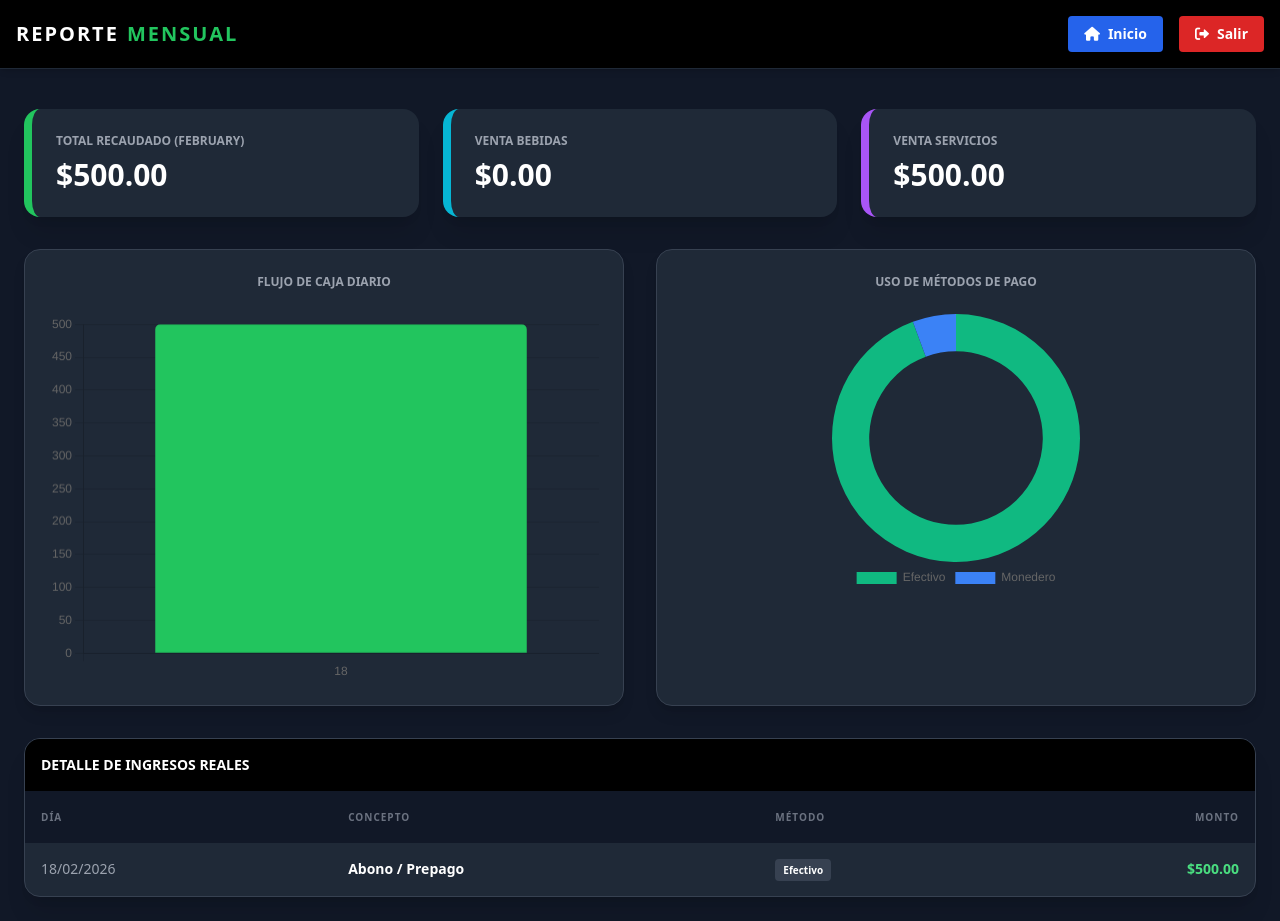
After one commit to OzvLx1/Legion868, a PHP site: page /reportemensual.php in a window 1280 px wide. The commit adds this page. Run offline with PHP 8.4, Linux system fonts and the light colour scheme; a user stored in the database is signed in; data comes from the database, SQL or seed files in the repository; a stand-in replaces the project's code that opens the database connection; some libraries are stand-ins or nearby versions.

Commit message:
Fix: Error SQL en gráficas y restauración de botón Salir en Reportes

```diff
--- a/pagos.php
+++ b/pagos.php
@@ -139,17 +139,15 @@ $filtro_sql_usuarios = "";
 $filtro_sql_historial = "";
 
 $opcion_abono = ['nombre'=>'Abono / Prepago', 'precio'=>'manual'];
-$opcion_especial = ['nombre'=>'Plan Especial', 'precio'=>'manual']; // NUEVA OPCIÓN
+$opcion_especial = ['nombre'=>'Plan Especial', 'precio'=>'manual'];
 
 if ($vista == 'adultos') {
     $filtro_sql_usuarios = "WHERE tipo_usuario != 'teen'";
     $filtro_sql_historial = "AND u.tipo_usuario != 'teen' AND p.concepto NOT LIKE '%Agua%' AND p.concepto NOT LIKE '%Electrolífe%'";
-    // Agregamos Plan Especial a los adultos
     $planes_disponibles = [['nombre'=>'Mensual','precio'=>3500], ['nombre'=>'Semanal','precio'=>1250], ['nombre'=>'4 Veces x Semana','precio'=>2800], ['nombre'=>'3 Veces x Semana','precio'=>2500], ['nombre'=>'Clase Suelta','precio'=>250], $opcion_especial, $opcion_abono];
 } elseif ($vista == 'teens') {
     $filtro_sql_usuarios = "WHERE tipo_usuario = 'teen'";
     $filtro_sql_historial = "AND u.tipo_usuario = 'teen' AND p.concepto NOT LIKE '%Agua%' AND p.concepto NOT LIKE '%Electrolífe%'";
-    // Agregamos Plan Especial a los teens
     $planes_disponibles = [['nombre'=>'Paquete 3x Semana','precio'=>1650], ['nombre'=>'Mensualidad Completa','precio'=>2500], ['nombre'=>'Clase Suelta','precio'=>250], $opcion_especial, $opcion_abono];
 } elseif ($vista == 'bebidas') {
     $filtro_sql_usuarios = "";
@@ -181,7 +179,7 @@ $res_historial = $conn->query($sql_historial);
 
         <div class="flex items-center gap-4">
             <a href="index.php" class="text-gray-400 hover:text-white text-sm border border-gray-600 px-3 py-1 rounded transition"><i class="fas fa-home mr-2"></i>Inicio</a>
-            <a href="reporte.php" class="text-gray-400 hover:text-white text-sm border border-gray-600 px-3 py-1 rounded transition"><i class="fas fa-file-alt mr-2"></i>Reporte</a>
+            <a href="reportemensual.php" class="text-gray-400 hover:text-white text-sm border border-gray-600 px-3 py-1 rounded transition"><i class="fas fa-chart-bar mr-2"></i>Reporte</a>
             <div class="bg-gray-800 px-4 py-1 rounded border border-gray-600">
                 <span class="text-xs text-gray-400 uppercase">Ingresos Mes</span>
                 <span class="font-bold text-green-400 ml-2">$<?= number_format($gran_total) ?></span>
--- /dev/null
+++ b/reportemensual.php
@@ -0,0 +1,128 @@
+<?php
+date_default_timezone_set('America/Mexico_City');
+include 'auth.php';
+include 'db.php';
+
+$mes_actual = date('m');
+$anio_actual = date('Y');
+
+// --- 1. DATOS PARA LAS TARJETAS (KPIs) ---
+$total_mes = $conn->query("SELECT SUM(monto) as total FROM pagos WHERE MONTH(fecha)='$mes_actual' AND YEAR(fecha)='$anio_actual' AND forma_pago != 'Monedero'")->fetch_assoc()['total'] ?? 0;
+$bebidas_mes = $conn->query("SELECT SUM(monto) as total FROM pagos WHERE MONTH(fecha)='$mes_actual' AND (concepto LIKE '%Agua%' OR concepto LIKE '%Electrolífe%') AND forma_pago != 'Monedero'")->fetch_assoc()['total'] ?? 0;
+$servicios_mes = $total_mes - $bebidas_mes;
+
+// --- 2. DATOS PARA GRÁFICA DE INGRESOS DIARIOS ---
+// CORRECCIÓN DEL ERROR SQL: Ahora agrupamos y ordenamos estrictamente por DATE(fecha)
+$dias_labels = []; $ingresos_data = [];
+$res_diario = $conn->query("SELECT DATE(fecha) as dia, SUM(monto) as total FROM pagos WHERE MONTH(fecha)='$mes_actual' AND forma_pago != 'Monedero' GROUP BY DATE(fecha) ORDER BY DATE(fecha) ASC");
+while($row = $res_diario->fetch_assoc()){
+    $dias_labels[] = date('d', strtotime($row['dia']));
+    $ingresos_data[] = $row['total'];
+}
+
+// --- 3. DATOS PARA GRÁFICA DE MÉTODOS DE PAGO ---
+$metodos_labels = []; $metodos_data = [];
+$res_metodos = $conn->query("SELECT forma_pago, SUM(monto) as total FROM pagos WHERE MONTH(fecha)='$mes_actual' GROUP BY forma_pago");
+while($row = $res_metodos->fetch_assoc()){
+    $metodos_labels[] = $row['forma_pago'];
+    $metodos_data[] = $row['total'];
+}
+?>
+<!DOCTYPE html>
+<html lang="es">
+<head>
+    <meta charset="UTF-8">
+    <title>Reporte Mensual - Legión 868</title>
+    <script src="https://cdn.tailwindcss.com"></script>
+    <script src="https://cdn.jsdelivr.net/npm/chart.js"></script>
+    <link href="https://cdnjs.cloudflare.com/ajax/libs/font-awesome/6.0.0/css/all.min.css" rel="stylesheet">
+</head>
+<body class="bg-gray-900 text-white font-sans">
+
+    <nav class="bg-black border-b border-gray-800 p-4 flex justify-between items-center sticky top-0 z-50 shadow-md">
+        <div class="text-xl font-black tracking-widest text-white flex items-center gap-2">
+            REPORTE<span class="text-green-500">MENSUAL</span>
+        </div>
+        <div class="flex items-center gap-4">
+            <a href="index.php" class="bg-blue-600 hover:bg-blue-500 text-white px-4 py-2 rounded text-sm transition font-bold shadow flex items-center gap-2">
+                <i class="fas fa-home"></i> Inicio
+            </a>
+            <a href="logout.php" class="bg-red-600 hover:bg-red-500 text-white px-4 py-2 rounded text-sm transition font-bold shadow flex items-center gap-2">
+                <i class="fas fa-sign-out-alt"></i> Salir
+            </a>
+        </div>
+    </nav>
+
+    <div class="p-6 max-w-7xl mx-auto">
+        <div class="grid grid-cols-1 md:grid-cols-3 gap-6 mb-8 mt-4">
+            <div class="bg-gray-800 p-6 rounded-2xl border-l-8 border-green-500 shadow-xl">
+                <p class="text-xs uppercase font-bold text-gray-400">Total Recaudado (<?= date('F') ?>)</p>
+                <h3 class="text-3xl font-bold text-white mt-2">$<?= number_format($total_mes, 2) ?></h3>
+            </div>
+            <div class="bg-gray-800 p-6 rounded-2xl border-l-8 border-cyan-500 shadow-xl">
+                <p class="text-xs uppercase font-bold text-gray-400">Venta Bebidas</p>
+                <h3 class="text-3xl font-bold text-white mt-2">$<?= number_format($bebidas_mes, 2) ?></h3>
+            </div>
+            <div class="bg-gray-800 p-6 rounded-2xl border-l-8 border-purple-500 shadow-xl">
+                <p class="text-xs uppercase font-bold text-gray-400">Venta Servicios</p>
+                <h3 class="text-3xl font-bold text-white mt-2">$<?= number_format($servicios_mes, 2) ?></h3>
+            </div>
+        </div>
+
+        <div class="grid grid-cols-1 md:grid-cols-2 gap-8 mb-8">
+            <div class="bg-gray-800 p-6 rounded-2xl border border-gray-700 shadow-lg">
+                <h4 class="text-gray-400 font-bold uppercase text-xs mb-6 text-center">Flujo de Caja Diario</h4>
+                <canvas id="chartIngresos" height="200"></canvas>
+            </div>
+            <div class="bg-gray-800 p-6 rounded-2xl border border-gray-700 shadow-lg flex flex-col items-center">
+                <h4 class="text-gray-400 font-bold uppercase text-xs mb-6">Uso de Métodos de Pago</h4>
+                <div class="w-full max-w-[280px]"><canvas id="chartMetodos"></canvas></div>
+            </div>
+        </div>
+
+        <div class="bg-gray-800 rounded-2xl overflow-hidden border border-gray-700 shadow-xl">
+            <div class="bg-black p-4"><h3 class="font-bold text-sm uppercase">Detalle de Ingresos Reales</h3></div>
+            <table class="w-full text-left text-sm">
+                <thead class="bg-gray-900 text-gray-500 text-[10px] uppercase tracking-widest">
+                    <tr><th class="p-4">Día</th><th class="p-4">Concepto</th><th class="p-4">Método</th><th class="p-4 text-right">Monto</th></tr>
+                </thead>
+                <tbody class="divide-y divide-gray-700">
+                    <?php
+                    $res_lista = $conn->query("SELECT * FROM pagos WHERE MONTH(fecha)='$mes_actual' AND forma_pago != 'Monedero' ORDER BY fecha DESC LIMIT 15");
+                    while($p = $res_lista->fetch_assoc()):
+                    ?>
+                    <tr class="hover:bg-gray-700/50 transition">
+                        <td class="p-4 text-gray-400"><?= date('d/m/Y', strtotime($p['fecha'])) ?></td>
+                        <td class="p-4 font-bold"><?= $p['concepto'] ?></td>
+                        <td class="p-4"><span class="bg-gray-700 px-2 py-1 rounded text-[10px] font-bold"><?= $p['forma_pago'] ?></span></td>
+                        <td class="p-4 text-right font-bold text-green-400">$<?= number_format($p['monto'], 2) ?></td>
+                    </tr>
+                    <?php endwhile; ?>
+                </tbody>
+            </table>
+        </div>
+    </div>
+
+    <script>
+        const ctxIngresos = document.getElementById('chartIngresos').getContext('2d');
+        new Chart(ctxIngresos, {
+            type: 'bar',
+            data: {
+                labels: <?= json_encode($dias_labels) ?>,
+                datasets: [{ label: 'Ingresos', data: <?= json_encode($ingresos_data) ?>, backgroundColor: '#22c55e', borderRadius: 5 }]
+            },
+            options: { responsive: true, plugins: { legend: { display: false } } }
+        });
+
+        const ctxMetodos = document.getElementById('chartMetodos').getContext('2d');
+        new Chart(ctxMetodos, {
+            type: 'doughnut',
+            data: {
+                labels: <?= json_encode($metodos_labels) ?>,
+                datasets: [{ data: <?= json_encode($metodos_data) ?>, backgroundColor: ['#10b981', '#3b82f6', '#f59e0b', '#8b5cf6'], borderWidth: 0 }]
+            },
+            options: { cutout: '70%', plugins: { legend: { position: 'bottom' } } }
+        });
+    </script>
+</body>
+</html>
```
Also changed, not shown: index.php (+13 -21 lines).
